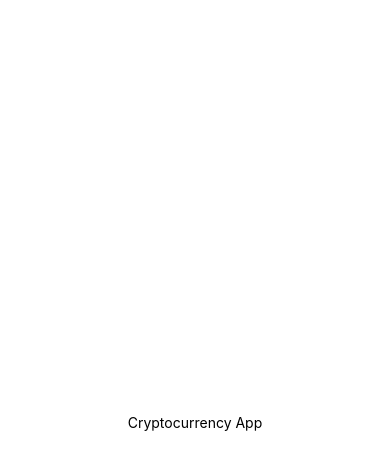
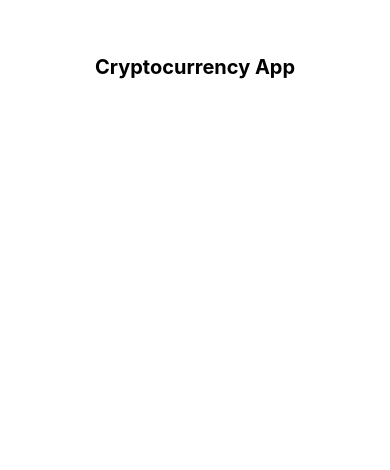
Before and after one commit to Siffersari/congenial-dollop, a React Native app: screen / in a window 390 px wide. Shown: the top 470 px of the page. Built offline with nearby package versions, Linux system fonts and the light colour scheme.

Commit message:
Style Header

```diff
--- a/App.js
+++ b/App.js
@@ -1,20 +1,11 @@
 import React from "react";
-import { StyleSheet, View } from "react-native";
+import { View } from "react-native";
 import { Header } from "./src/components";
 
 export default function App() {
   return (
-    <View style={styles.container}>
+    <View>
       <Header />
     </View>
   );
 }
-
-const styles = StyleSheet.create({
-  container: {
-    flex: 1,
-    backgroundColor: "#fff",
-    alignItems: "center",
-    justifyContent: "center"
-  }
-});
--- a/src/components/Header.js
+++ b/src/components/Header.js
@@ -1,12 +1,26 @@
 import React from "react";
-import { View, Text } from "react-native";
+import { StyleSheet, View, Text } from "react-native";
 
 const Header = () => {
   return (
-    <View>
-      <Text>Cryptocurrency App</Text>
+    <View style={headerContainer}>
+      <Text style={header}>Cryptocurrency App</Text>
     </View>
   );
 };
 
+const styles = StyleSheet.create({
+  headerContainer: {
+    display: "flex",
+    marginTop: 55,
+    alignItems: "center"
+  },
+  header: {
+    fontWeight: "bold",
+    fontSize: 20
+  }
+});
+
+const { headerContainer, header } = styles;
+
 export default Header;
```
